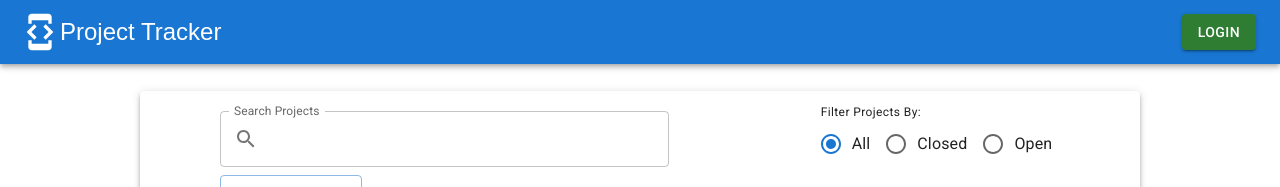
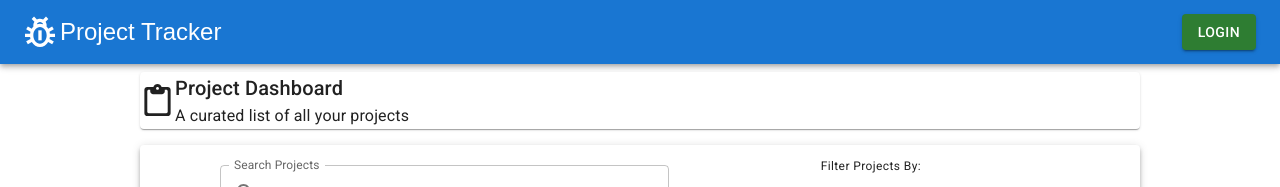
Before and after one commit to Mojdehh/Project-Tracker, a React (Create React App) app in the folder frontend/: page / in a window 1280 px wide. Shown: the top 187 px of the page. Built offline with nearby package versions, Linux system fonts and the light colour scheme; no server answers.

Commit message:
modify navbar logo, add dashboard heading

```diff
--- a/frontend/src/components/NavBar.jsx
+++ b/frontend/src/components/NavBar.jsx
@@ -8,6 +8,7 @@
 import { Link } from "react-router-dom";
 import DeveloperModeIcon from '@mui/icons-material/DeveloperMode';
 import ListItemAvatar from "@mui/material/ListItemAvatar";
+import PestControlOutlinedIcon from '@mui/icons-material/PestControlOutlined';
 import Avatar from "@mui/material/Avatar";
 import { useEffect } from "react";
 import axios from "axios";
@@ -46,7 +47,7 @@
             aria-label="menu"
             sx={{ mr: 2 }}
           >
-            <DeveloperModeIcon sx={{ fontSize: 40 }} /> Project Tracker
+            <PestControlOutlinedIcon sx={{ fontSize: 40 }} /> Project Tracker
           </IconButton>
           <Typography
             variant="h6"
--- a/frontend/src/components/VerticalNav.jsx
+++ b/frontend/src/components/VerticalNav.jsx
@@ -8,6 +8,8 @@
 import Paper from "@mui/material/Paper";
 import Box from '@mui/material/Box';
 import Grid from "@mui/material/Grid";
+import { Typography } from "@mui/material";
+import ContentPasteRoundedIcon from '@mui/icons-material/ContentPasteRounded';
 
 export default function VerticalNav(props) {
   const [userId, setUserId] = React.useState([]);
@@ -79,8 +81,41 @@
   }
 
   return (
+
     <>
-    <br />
+
+<div >
+<Box
+      sx={{
+        display: 'flex',
+        justifyContent: 'center',
+        flexDirection: 'row',
+        '& > :not(style)': {
+          m: 1,
+
+          width: 1000,
+          height: 57,
+        },
+      }}
+    >
+      <Paper elevation={1} >
+        <Grid container>
+          <ContentPasteRoundedIcon sx={{mt: 1.5}} fontSize="large" />
+        <div>
+          <Typography variant="h6" align='left' >
+            Project Dashboard
+          </Typography>
+          <Typography
+
+          >
+            A curated list of all your projects
+          </Typography>
+        </div>
+</Grid>
+      </Paper>
+      </Box>
+</div>
+
     <div>
     <Box
       sx={{
@@ -97,6 +132,7 @@
         },
       }}
     >
+
       <Paper elevation={4}>
         <Grid container justifyContent='space-around'>
       <SearchField
```
